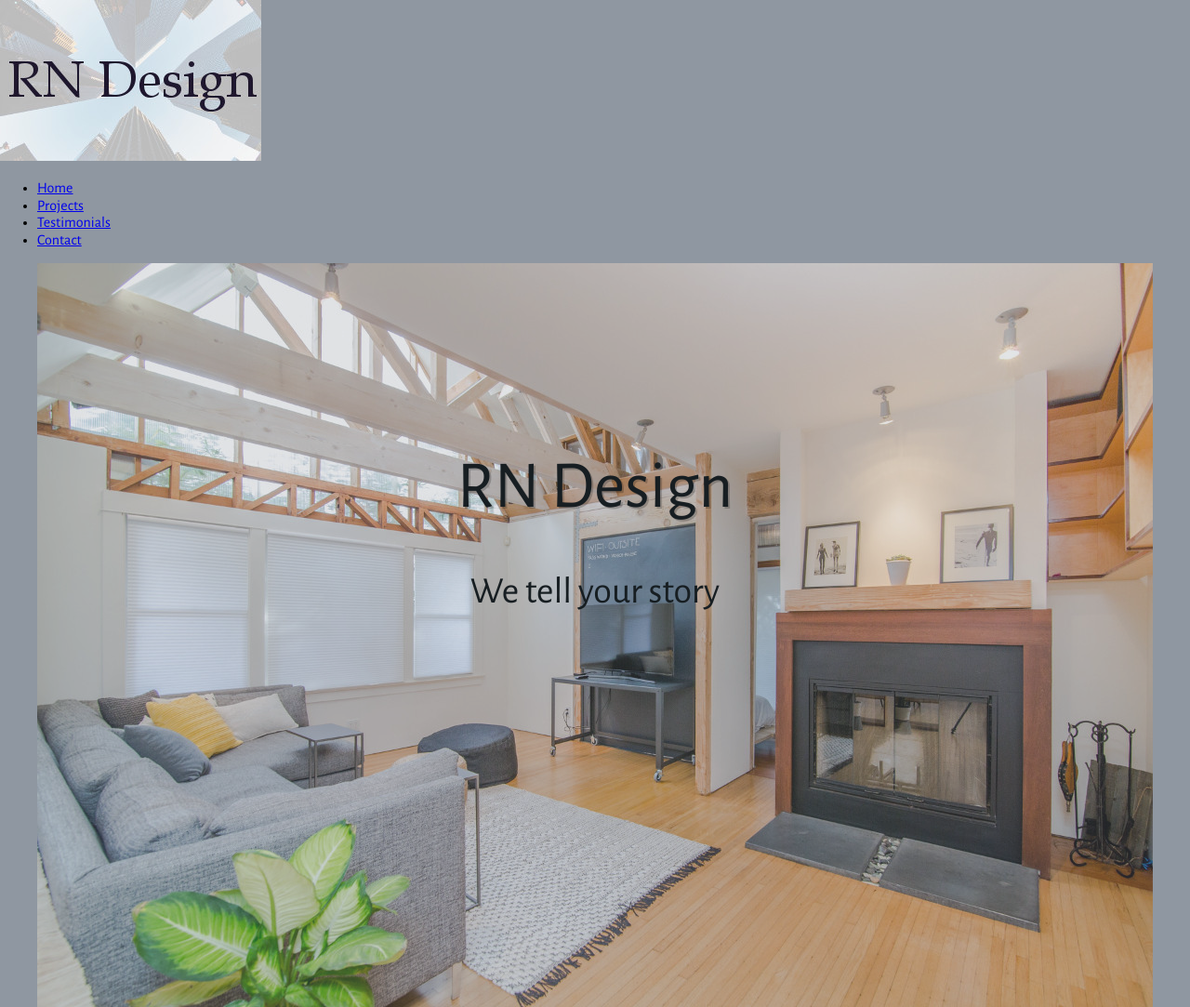
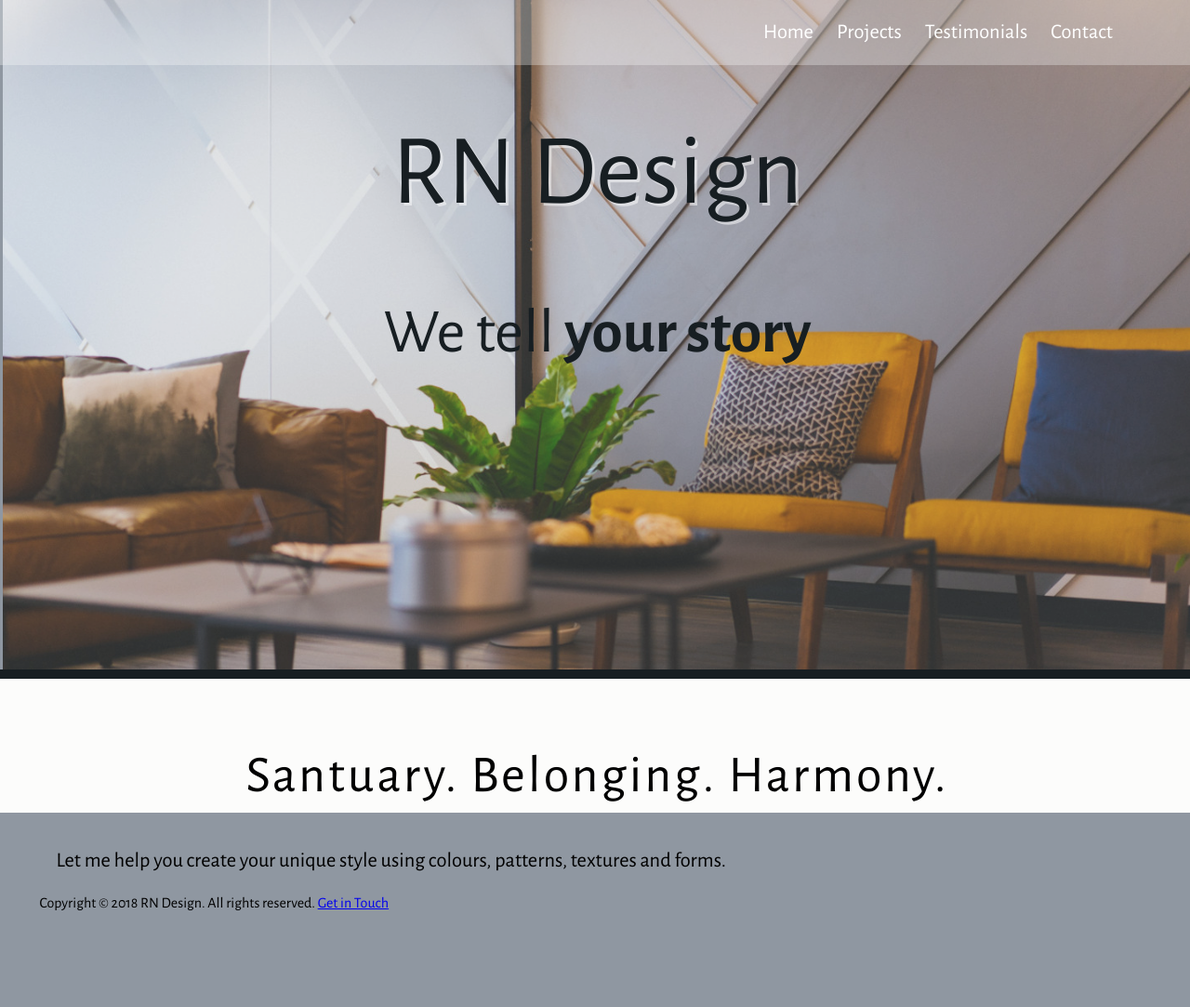
Before and after one commit to alissit/design-wb, a website: page app/index.html in a window 1280 px wide. Shown: the top 1083 px of the page at 93% size. Drawn offline with nearby package versions, Linux system fonts and the light colour scheme.

Commit message:
Header and Image sizing

```diff
--- a/app/assets/styles/base/_global.css
+++ b/app/assets/styles/base/_global.css
@@ -1,7 +1,12 @@
+* {
+	box-sizing: border-box;
+}
+
 body {
 
 	font-family: 'Alegreya Sans', sans-serif;
 	background-color: #8F97A1;
+	margin-right: -5px;
 }
 
 img {
--- a/app/assets/styles/base/_mixins.css
+++ b/app/assets/styles/base/_mixins.css
@@ -17,3 +17,12 @@
 		@mixin-content;
 	}
 }
+
+
+@define-mixin clearfix {
+	&::after {
+		content: "";
+		clear: both;
+		display: table;
+	}
+}
--- /dev/null
+++ b/app/assets/styles/modules/_primary-nav.css
@@ -0,0 +1,30 @@
+.primary-nav {
+
+
+	ul {
+		margin: 0;
+		padding: 0;
+		@mixin clearfix;
+	}
+
+	li {
+		list-style: none;
+		float: left;
+		padding-right: 25px;
+
+	}
+
+	&--pull-right {
+
+		float: right;
+	}
+
+	a {
+		color: white;
+		text-decoration: none;
+		font-weight: 300;
+		font-size: 1.4rem;
+		display: block;
+		padding: 12px 0;
+	}
+}
--- a/app/assets/styles/modules/_secondary.css
+++ b/app/assets/styles/modules/_secondary.css
@@ -1,7 +1,7 @@
 .secondary {
 
-	background-color: #87A0B2;
-	height: 150px;
+	background-color: rgb(252, 252, 251);
+	height: 100px;
 
 
 	&__description {
--- /dev/null
+++ b/app/assets/styles/modules/_site-header.css
@@ -0,0 +1,41 @@
+.site-header {
+
+	padding: 10px 0;
+	position: absolute;
+	width: 100%;
+	z-index: 2;
+	background-color: rgba(252, 252, 251, .3);
+
+
+	&__logo {
+		position: absolute;
+		top: 0;
+		background-color: #97A5B4;
+
+
+		@mixin atMedium {
+			position: absolute;
+			top: 0;
+			background-color: #97A5B4;
+			padding: 25px 36px;
+
+
+		}
+
+	}
+
+	&__text {
+		font-weight: 300;
+		font-size: 2.1rem;
+		color: $textColor;
+		text-shadow: 1px 1px 0 rgba(255, 255, 255, .5);
+
+		@mixin atMedium {
+			font-weight: 400;
+			font-size: 3.2rem;
+			color: $textColor;
+			text-shadow: 3px 3px 0 rgba(255, 255, 255, .5);
+
+		}
+	}
+}
--- a/app/assets/styles/modules/_slider-head.css
+++ b/app/assets/styles/modules/_slider-head.css
@@ -1,12 +1,12 @@
 .slider-head {
 		border-bottom: 10px solid $textColor;
-
 		position: relative;
 
 	&__image {
 
 		opacity: .75;
 		display: block;
+
 	}
 
 	&__text-content {
@@ -30,34 +30,32 @@
 		font-weight: 400;
 		font-size: 3.2rem;
 		color: $textColor;
-		text-shadow: 2px 2px 0 rgba(0, 0, 0, .2);
+		text-shadow: 3px 3px 0 rgba(255, 255, 255, .5);
 
 		@mixin atMedium {
 
-			font-size: 4.5rem;
+			font-size: 6.7rem;
 		}
 
 	}
 
 	&__subtitle {
-		font-weight: 300;
-		font-size: 2rem;
+		font-weight: 400;
+		font-size: 1.6rem;
 		color: $textColor;
 		max-width: 30rem;
+		margin-top: 65px;
 		margin-left: auto;
 		margin-right: auto;
 
 		@mixin atMedium {
-			font-size: 2.5rem;
+			font-size: 4.2rem;
+		}
 	}
 
 		&__slider {
 		margin-right: auto;
 	    margin-left: auto;
-	    max-width: 1200px;
-		}
-
-
 		}
 
 }
--- a/app/assets/styles/modules/_wrapper.css
+++ b/app/assets/styles/modules/_wrapper.css
@@ -1,9 +1,7 @@
 .wrapper {
 
-	position: relative;
 	padding-left: 18px;
 	padding-right: 18px;
-	width: 100%;
 	max-width: 1200px;
 	margin-left: auto;
 	margin-right: auto;
--- a/app/assets/styles/styles.css
+++ b/app/assets/styles/styles.css
@@ -6,3 +6,5 @@
 @import "modules/_secondary";
 @import "modules/_wrapper";
 @import "modules/_page-section";
+@import "modules/_site-Header";
+@import "modules/_primary-nav";
--- a/app/index.html
+++ b/app/index.html
@@ -17,9 +17,11 @@
 
 </head>
 <body>
-  <header>
-    <img src="assets/images/RN Design.jpg">
-    <nav>
+  <header class="site-header">
+  	<div class="wrapper">
+  		<div class="">
+  		</div>
+		    <nav class="primary-nav primary-nav--pull-right">
 		      <ul>
 		        <li><a href="#">Home</a></li>
 		        <li><a href="#">Projects</a></li>
@@ -27,11 +29,20 @@
 		        <li><a href="#">Contact</a></li>
 		      </ul>
 		    </nav>
+  	</div>
   </header>
 
 	<div class ="slider-head">
 		<div class="slider-head__slider">
-			<img class="slider-head__image" src="assets/images/slider6.jpg">
+			    <picture>
+				      <source srcset="assets/images/yellow-chairs-2560.jpg 2560w" media="(min-width: 1380px)">
+
+				      <source srcset="assets/images/yellow-chairs-1440.jpg 1440w" media="(min-width: 790px)">
+
+				      <source srcset="assets/images/yellow-chairs-800.jpg 800w" media="(min-width: 390px)">
+
+				      <img srcset="assets/images/yellow-chairs-380.jpg 380w" alt="Yellow chairs, Dan Gold Photography" class="slider-head__image">
+				</picture>
 		</div>
 		  <div class="slider-head__text-content">
 		  	<div class="wrapper">
--- a/app/temp/styles/styles.css
+++ b/app/temp/styles/styles.css
@@ -341,10 +341,15 @@ template {
   display: none;
 }
 
+* {
+	box-sizing: border-box;
+}
+
 body {
 
 	font-family: 'Alegreya Sans', sans-serif;
 	background-color: #8F97A1;
+	margin-right: -5px;
 }
 
 img {
@@ -356,8 +361,7 @@ img {
 
 .slider-head {
 		border-bottom: 10px solid #171E22;
-
-	position: relative;
+		position: relative;
 
 }
 
@@ -365,6 +369,7 @@ img {
 
 		opacity: .75;
 		display: block;
+
 	}
 
 .slider-head__text-content {
@@ -392,7 +397,7 @@ img {
 		font-weight: 400;
 		font-size: 3.2rem;
 		color: #171E22;
-		text-shadow: 2px 2px 0 rgba(0, 0, 0, .2);
+		text-shadow: 3px 3px 0 rgba(255, 255, 255, .5);
 
 	}
 
@@ -400,41 +405,37 @@ img {
 
 .slider-head__title {
 
-			font-size: 4.5rem
+			font-size: 6.7rem
 
 	}
 	}
 
 .slider-head__subtitle {
-		font-weight: 300;
-		font-size: 2rem;
+		font-weight: 400;
+		font-size: 1.6rem;
 		color: #171E22;
 		max-width: 30rem;
+		margin-top: 65px;
 		margin-left: auto;
 		margin-right: auto;
-
-
 	}
 
 @media (min-width: 800px){
 
 .slider-head__subtitle {
-			font-size: 2.5rem
-
-
+			font-size: 4.2rem
 	}
 	}
 
-.slider-head__subtitle__slider {
+.slider-head__slider {
 		margin-right: auto;
 	    margin-left: auto;
-	    max-width: 1200px;
 		}
 
 .secondary {
 
-	background-color: #87A0B2;
-	height: 150px;
+	background-color: rgb(252, 252, 251);
+	height: 100px;
 }
 
 .secondary__description {
@@ -461,10 +462,8 @@ img {
 
 .wrapper {
 
-	position: relative;
 	padding-left: 18px;
 	padding-right: 18px;
-	width: 100%;
 	max-width: 1200px;
 	margin-left: auto;
 	margin-right: auto;
@@ -473,3 +472,79 @@ img {
 .page-section {
 	padding: 4.5rem 0;
 }
+
+.site-header {
+
+	padding: 10px 0;
+	position: absolute;
+	width: 100%;
+	z-index: 2;
+	background-color: rgba(252, 252, 251, .3);
+}
+
+.site-header__logo {
+		position: absolute;
+		top: 0;
+		background-color: #97A5B4;
+
+	}
+
+@media (min-width: 800px){
+
+.site-header__logo {
+			position: absolute;
+			top: 0;
+			background-color: #97A5B4;
+			padding: 25px 36px
+
+	}
+	}
+
+.site-header__text {
+		font-weight: 300;
+		font-size: 2.1rem;
+		color: #171E22;
+		text-shadow: 1px 1px 0 rgba(255, 255, 255, .5);
+	}
+
+@media (min-width: 800px){
+
+.site-header__text {
+			font-weight: 400;
+			font-size: 3.2rem;
+			color: #171E22;
+			text-shadow: 3px 3px 0 rgba(255, 255, 255, .5)
+	}
+	}
+
+.primary-nav ul {
+		margin: 0;
+		padding: 0;
+	}
+
+.primary-nav ul::after {
+		content: "";
+		clear: both;
+		display: table;
+	}
+
+.primary-nav li {
+		list-style: none;
+		float: left;
+		padding-right: 25px;
+
+	}
+
+.primary-nav--pull-right {
+
+		float: right;
+	}
+
+.primary-nav a {
+		color: white;
+		text-decoration: none;
+		font-weight: 300;
+		font-size: 1.4rem;
+		display: block;
+		padding: 12px 0;
+	}
```
Also changed, not shown: app/assets/images/slider1.jpg (deleted), app/assets/images/slider2.jpg (deleted), app/assets/images/slider3.jpg (deleted), app/assets/images/slider4.jpg (deleted), app/assets/images/slider5.jpg (deleted), app/assets/images/slider6.jpg (deleted), app/assets/images/yellow-chairs-1440.jpg (added), app/assets/images/yellow-chairs-2560.jpg (added), app/assets/images/yellow-chairs-380.jpg (added), app/assets/images/yellow-chairs-800.jpg (added). Lines whose indentation alone changed are shown as unchanged.
